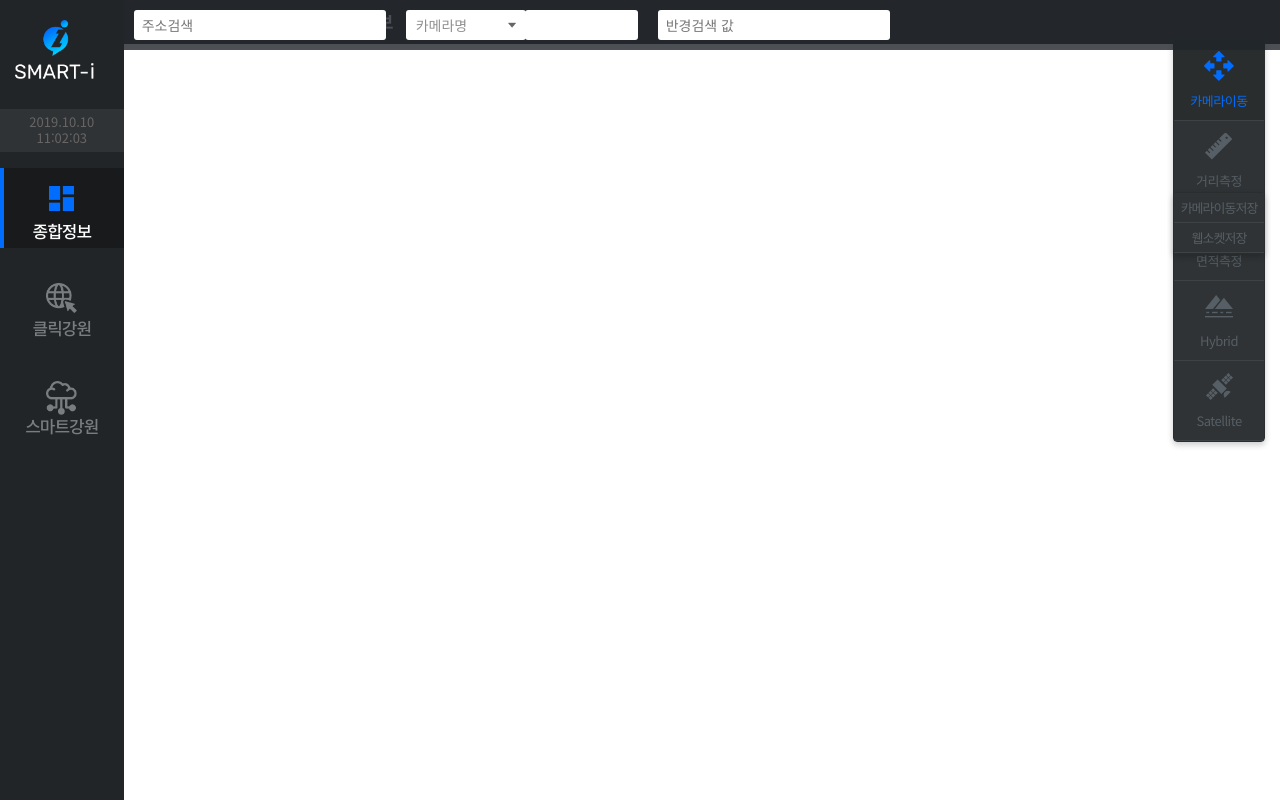
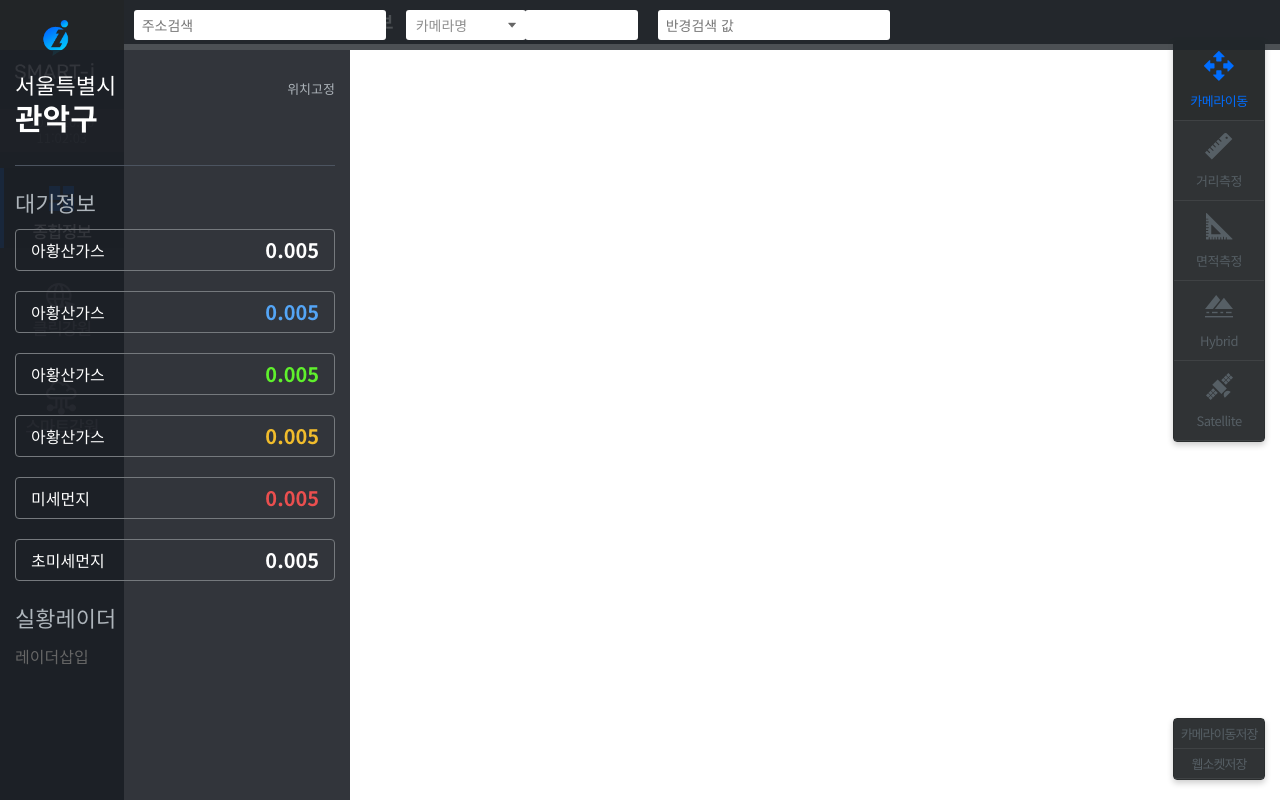
Before and after one commit to suzn89/smartgang, a plain HTML site: page layout.html in a window 1280 px wide. Shown: the top 800 px of the page. Drawn offline with Linux system fonts and the light colour scheme.

Commit message:
왼쪽고정패널추가

```diff
--- a/_scss/layout.scss
+++ b/_scss/layout.scss
@@ -424,10 +424,10 @@ body {
   right: 1.5rem;
 
   /* top: 52rem; */
-  top: 24%;
+  bottom: 2rem;
   border-radius: 4px;
   border: 1px solid #2A2D2E;
-  width: 90px;
+  width: 9rem;
   -webkit-box-shadow: 0px 3px 6px rgba(0, 0, 0, 0.2);
   box-shadow: 0px 3px 6px rgba(0, 0, 0, 0.2);
   cursor: pointer;
@@ -442,7 +442,7 @@ body {
   li {
     border-bottom: 1px solid #3F4244;
     background: #303335;
-    padding: 5px 0px;
+    padding: 0.5rem 0px;
 
     a {
       display: block;
@@ -450,7 +450,7 @@ body {
       height: 100%;
       color: #565F65;
       letter-spacing: -1px;
-      font-size: 13px;
+      font-size: 1.3rem;
       -webkit-box-sizing: border-box;
       box-sizing: border-box;
 
@@ -467,14 +467,14 @@ body {
   top: 5%;
   border-radius: 4px;
   border: 1px solid #2A2D2E;
-  width: 90px;
+  width: 9rem;
   -webkit-box-shadow: 0px 3px 6px rgba(0, 0, 0, 0.2);
   box-shadow: 0px 3px 6px rgba(0, 0, 0, 0.2);
 }
 
 .floatSwitch__list li {
   width: 100%;
-  height: 80px;
+  height: 8rem;
   border-bottom: 1px solid #3F4244;
   background: #303335;
   text-align: center;
@@ -485,10 +485,10 @@ body {
     display: block;
     width: 100%;
     height: 100%;
-    padding-top: 10px;
+    padding-top: 1rem;
     color: #565F65;
     letter-spacing: -0.5px;
-    font-size: 13px;
+    font-size: 1.3rem;
     -webkit-box-sizing: border-box;
     box-sizing: border-box;
     cursor: pointer;
@@ -496,13 +496,14 @@ body {
 
   .icon {
     display: block;
-    width: 30px;
-    height: 30px;
-    margin: 0 auto 10px;
+    width: 3rem;
+    height: 3rem;
+    margin: 0 auto 1rem;
   }
 
   .icon01 {
     background: url("/images/floatswitch.png") left top no-repeat;
+    background-size: contain;
   }
 
   .icon02 {
@@ -600,6 +601,7 @@ body {
       border-radius: 3px;
       padding: 3px 8px;
       width: 100%;
+      font-size: 1.4rem;
       -webkit-box-sizing: border-box;
       box-sizing: border-box;
 
@@ -610,13 +612,14 @@ body {
 
     select {
       width: 100%;
+      height:3rem;
       margin: 0;
       padding: 0.5rem 2.5rem 0.6rem 1rem;
       border: none;
       background: #ffffff;
       word-wrap: break-word;
       z-index: 10;
-      font-size: 14px;
+      font-size: 1.4rem;
       color: #8e8e8e;
       border-radius: 3px;
       font-weight: normal;
@@ -640,6 +643,88 @@ body {
 
       + .col2 {
         margin-left: 6px;
+      }
+    }
+  }
+}
+
+.leftFix {
+  position: absolute;
+  left: 0rem;
+  top: 5rem;
+  width: 35rem;
+  height: calc(100vh - 5rem);
+  padding: 2.5rem 1.5rem  1.5rem;
+  box-sizing: border-box;
+  background: rgba($color: #1C2026, $alpha: 0.9);
+  z-index: 999;
+  &__top {
+    overflow: hidden;
+    padding-bottom: 2.5rem;
+    border-bottom: 1px solid #4C5460;
+    color: #ffffff;
+    h2 {
+      float: left;
+      color: #ffffff;
+      .depth1 {
+        display: block;
+        font-size: 2.2rem;
+        line-height: 0.9;
+      }
+      .depth2 {
+        font-size: 3rem;
+        font-weight: 700;
+      }
+    }
+    .fix {
+      float: right;
+      a {
+        display:inline-block;
+        font-size: 1.3rem;
+        color: #AEB5BB;
+      }
+    }
+  }
+  &__info {
+    h3 {
+      margin-top: 2rem;
+      margin-bottom: 1rem;
+      color: #AEB5BB;
+      font-size: 2.2rem;
+    }
+    .inFo {
+      &__air {
+        color: #ffffff;
+        font-size: 1.8rem;
+        li {
+          width: 100%;
+          padding: 1rem 1.5rem;
+          color: #ffffff;
+          border-radius: 0.4rem;
+          border: 1px solid #75797D;
+          box-sizing: border-box;
+          line-height: 2rem;
+          .figure {
+            float: right;
+            font-size: 2rem;
+            font-weight: 700;
+            &.good {
+              color: #54A5F6;
+            }
+            &.normal {
+              color: #5FF12C;
+            }
+            &.bad {
+              color: #F1BC2C;
+            }
+            &.warn {
+              color: #EB4F4F;
+            }
+          }
+        }
+        li + li {
+          margin-top: 2rem;
+        }
       }
     }
   }
--- a/layout.html
+++ b/layout.html
@@ -76,6 +76,29 @@
         </div>
       </div><!-- // topSearch -->
 
+      <div class="leftFix">
+        <div class="leftFix__top">
+          <h2><span class="depth1">서울특별시</span><span class="depth2">관악구</span></h2>
+          <span class="fix"><a href="#">위치고정</a></span>
+        </div><!-- // leftFix__top -->
+        <div class="leftFix__info">
+          <h3>대기정보</h3>
+          <ul class="inFo__air">
+            <li>아황산가스<span class="figure">0.005</span></li>
+            <li>아황산가스<span class="figure good">0.005</span></li>
+            <li>아황산가스<span class="figure normal">0.005</span></li>
+            <li>아황산가스<span class="figure bad">0.005</span></li>
+            <li>미세먼지<span class="figure warn">0.005</span></li>
+            <li>초미세먼지<span class="figure">0.005</span></li>
+          </ul>
+
+          <h3>실황레이더</h3>
+          <div class="inFo__ladar">
+            레이더삽입
+          </div><!--// leftFix__ladar -->
+        </div><!-- // leftFix__info -->
+      </div><!-- //leftFix -->
+
       <div class="floatSwitch">
         <ul class="floatSwitch__list">
           <li class="current"><a href=""><span class="icon icon01"></span><span class="text">카메라이동</span></a></li>
```
Also changed, not shown: css/layout.css, 3 other files.
